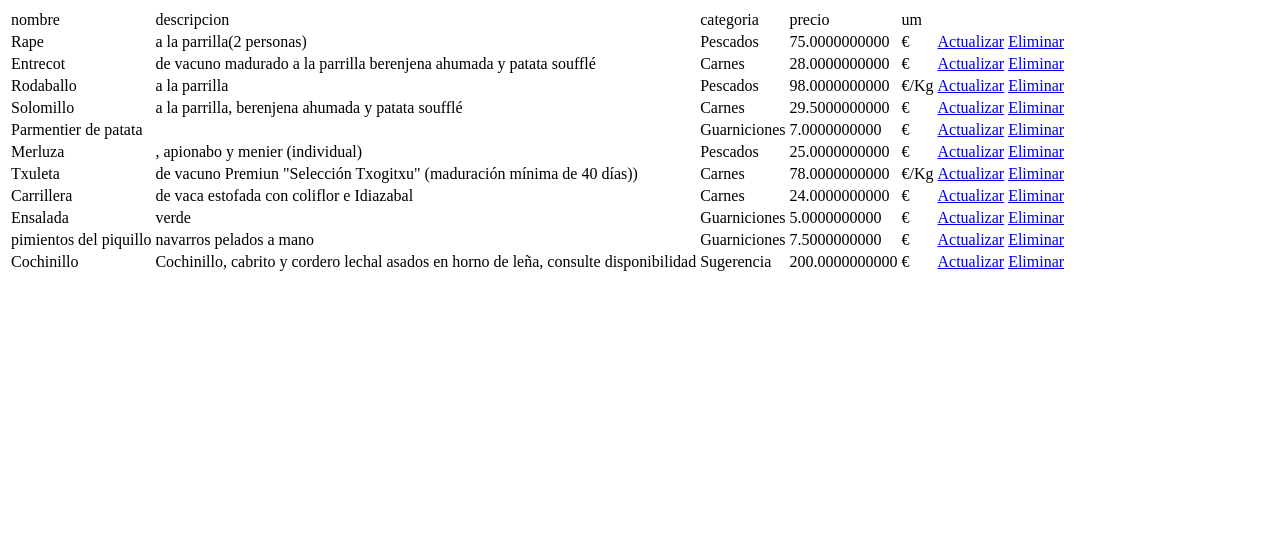
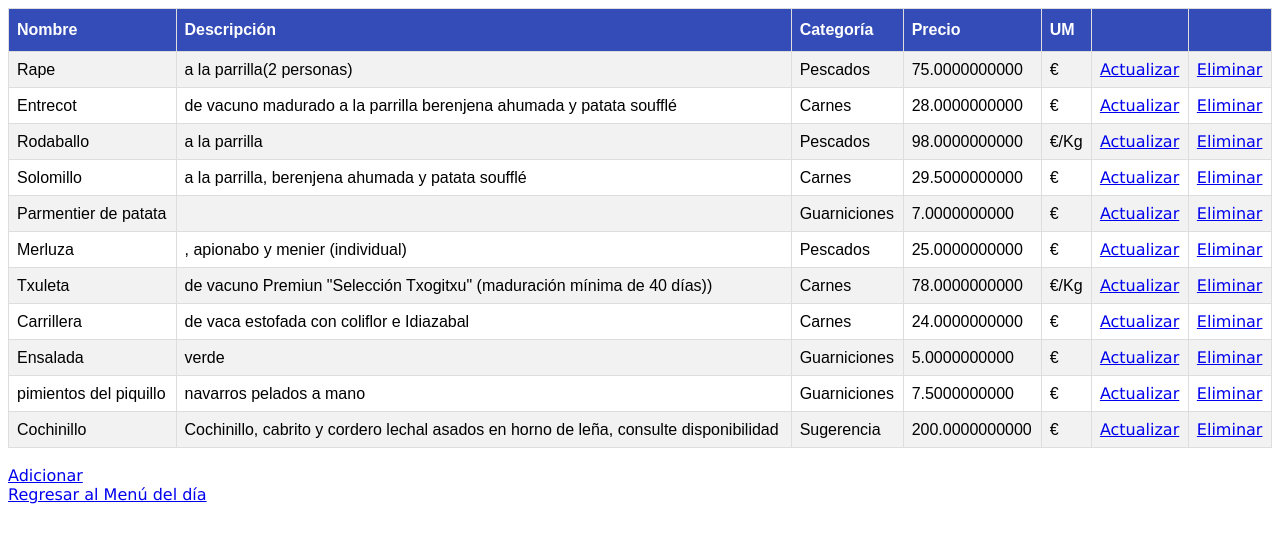
Before and after one commit to meyling83/Menu-Ilarra, a Flask app: page /lista_platos in a window 1280 px wide. Shown: the top 543 px of the page. Run offline with Flask 3, Linux system fonts and the light colour scheme; data comes from the database, SQL or seed files in the repository.

Commit message:
Update lista_platos.html

```diff
--- a/templates/lista_platos.html
+++ b/templates/lista_platos.html
@@ -5,26 +5,33 @@
     <meta http-equiv="X-UA-Compatible" content="IE=edge">
     <meta name="viewport" content="width=device-width, initial-scale=1.0">
     <title>Listado de platos</title>
+    <link href="{{url_for('static',filename='/css/style.css')}}" rel="stylesheet">
 </head>
 <body>
 
-    <table>
+    <table id="platos">
         <tr>
-            <td>
-                nombre
-            </td>
-            <td>
-                descripcion
-            </td>
-            <td>
-                categoria
-            </td>
-            <td>
-                precio
-            </td>
-            <td>
-                um
-            </td>
+            <th>
+                Nombre
+            </th>
+            <th>
+                Descripción
+            </th>
+            <th>
+                Categoría
+            </th>
+            <th>
+                Precio
+            </th>
+            <th>
+                UM
+            </th>
+            <th>
+
+            </th>
+            <th>
+
+            </th>
         </tr>
         {%for plato in platos%}
         <tr>
@@ -38,5 +45,9 @@
         </tr>
         {% endfor %}
     </table>
+    <br>
+    <a href="/insertar_plato">Adicionar</a>
+    <br>
+    <a href="/">Regresar al Menú del día</a>
 </body>
 </html>
```
